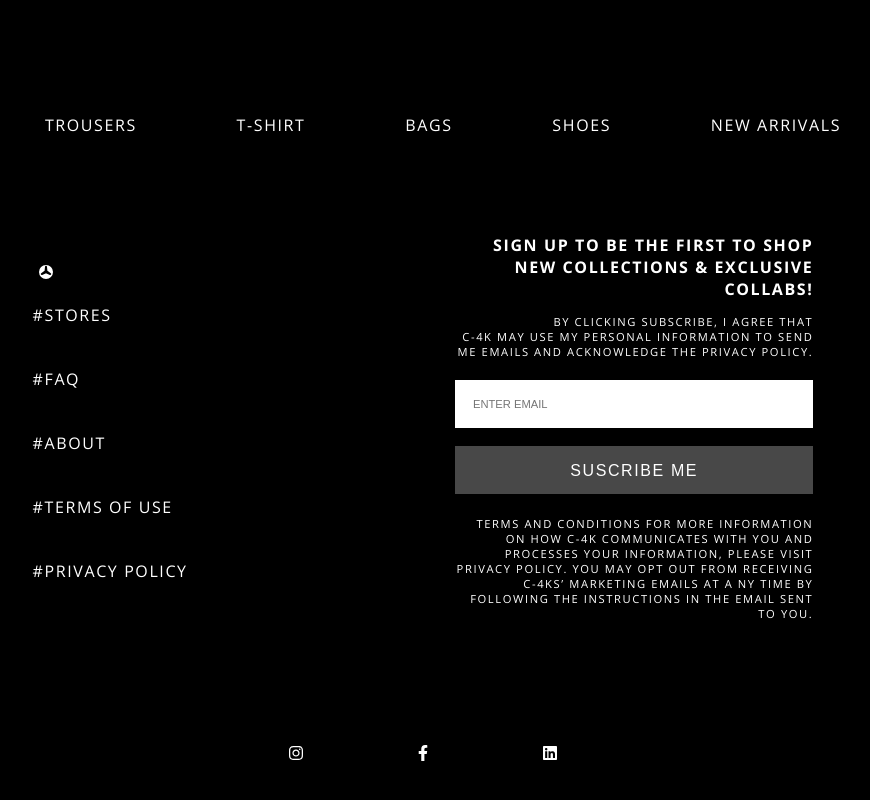
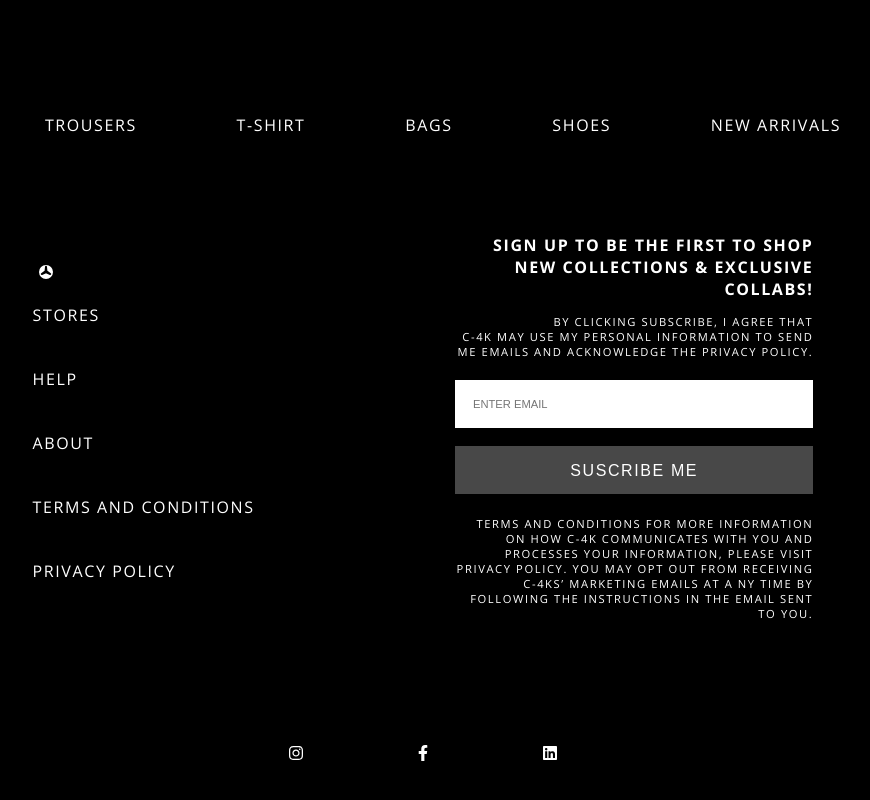
Before and after one commit to rociopiotti/c4k, a React (Create React App) app: page / in a window 1280 px wide. Shown: the part 1302-2102 px from the top of the page, without its empty margins (217-1087 px from the left). Built offline with nearby package versions, Linux system fonts and the light colour scheme.

Commit message:
Se crea funcion de lista para SocialLinksMenu

```diff
--- a/src/App.js
+++ b/src/App.js
@@ -126,11 +126,11 @@ class App extends React.Component {
       case "about":
         section = <About />;
         break;
+      case "privacyPolicy":
+        section = <PrivacyPolicy />;
+        break;
       case "termsAndCondition":
         section = <TermsAndConditions />;
-        break;
-      case "privacyPloicy":
-        section = <PrivacyPolicy />;
         break;
       default:
         section = null;
@@ -140,6 +140,7 @@ class App extends React.Component {
   }
 
   render() {
+    console.log("CURRENT SECTION", this.state.currentSection);
     return (
       <PageManagerContext.Provider
         value={{
@@ -149,7 +150,6 @@ class App extends React.Component {
           onSectionBtn: this.handleSection.bind(this),
         }}>
         <div className="app">
-
           {/******************************* SETS SLIDE BASED IN CURRENT SLIDE STATE **************************/}
           {this.setSlide(this.state.currentSlide)}
 
--- a/src/components/Footer/FooterMenu/FooterMenu.js
+++ b/src/components/Footer/FooterMenu/FooterMenu.js
@@ -2,12 +2,35 @@ import React from "react";
 import "./FooterMenu.scss";
 import Logo from "../../Logo/Logo";
 import PageManagerContext from "../../../context/pageManager-context";
-
+//JSON
+const footerMenu = [
+  { id: "0", name: "STORES", label: "stores" },
+  { id: "1", name: "HELP", label: "faq" },
+  { id: "2", name: "ABOUT", label: "about" },
+  { id: "3", name: "TERMS AND CONDITIONS", label: "termsAndCondition" },
+  { id: "4", name: "PRIVACY POLICY", label: "privacyPolicy" },
+];
 class FooterMenu extends React.Component {
   static contextType = PageManagerContext;
 
   handleHome() {
     this.context.onSectionBtn("home");
+  }
+  createList() {
+    return footerMenu.map((element, index) => {
+      const { id, name, label } = element;
+
+      return (
+        <li className="listItem" key={id}>
+          <a
+            onClick={() => {
+              this.context.onSectionBtn(label);
+            }}>
+            {name}
+          </a>
+        </li>
+      );
+    });
   }
   render() {
     return (
@@ -20,53 +43,7 @@ class FooterMenu extends React.Component {
             className="logoFooter">
             <Logo />
           </button>
-          <ul className="footerMenu">
-            <li>
-              <a
-                onClick={() => {
-                  this.context.onSectionBtn("stores");
-                }}
-                href="#">
-                #STORES
-              </a>
-            </li>
-            <li>
-              <a
-                onClick={() => {
-                  this.context.onSectionBtn("faq");
-                }}
-                href="#">
-                #FAQ
-              </a>
-            </li>
-            <li>
-              <a
-                onClick={() => {
-                  this.context.onSectionBtn("about");
-                }}
-                href="#">
-                #ABOUT
-              </a>
-            </li>
-            <li>
-              <a
-                onClick={() => {
-                  this.context.onSectionBtn("termsAndCondition");
-                }}
-                href="#">
-                #TERMS OF USE
-              </a>
-            </li>
-            <li>
-              <a
-                onClick={() => {
-                  this.context.onSectionBtn("privacyPloicy");
-                }}
-                href="#">
-                #PRIVACY POLICY
-              </a>
-            </li>
-          </ul>
+          <ul className="footerMenu">{this.createList()}</ul>
         </div>
       </div>
     );
--- a/src/components/Footer/FooterMenu/FooterMenu.scss
+++ b/src/components/Footer/FooterMenu/FooterMenu.scss
@@ -41,6 +41,7 @@
       a {
         color: #fff;
         text-decoration: none;
+        cursor: pointer;
         &:hover {
           color: #c7c7c7;
         }
--- a/src/components/FooterLinks/FooterLinks.js
+++ b/src/components/FooterLinks/FooterLinks.js
@@ -4,52 +4,36 @@ import "./FooterLinks.scss";
 // import CartEmpty from "../CartEmpty/CartEmpty";
 import PageManagerContext from "../../context/pageManager-context";
 
+//JSON
+const footerMenu = [
+  { id: "0", name: "STORES", label: "stores" },
+  { id: "1", name: "HELP", label: "faq" },
+  { id: "2", name: "TERMS AND CONDITIONS", label: "termsAndCondition" },
+  { id: "3", name: "PRIVACY POLICY", label: "privacyPolicy" },
+];
 class FooterLinks extends React.Component {
   static contextType = PageManagerContext;
+  createList() {
+    return footerMenu.map((element, index) => {
+      const { id, name, label } = element;
 
-  clickFooterLinks(ulr) {
-    this.context.onSectionBtn();
+      return (
+        <li className="listItem" key={id}>
+          <a
+            onClick={() => {
+              this.context.onSectionBtn(label);
+            }}>
+            {name}
+          </a>
+        </li>
+      );
+    });
   }
+
   render() {
     return (
       <div className="footerLinksBox">
-        <ul className="footerLinksList">
-          <li>
-            <a
-              onClick={() => {
-                this.context.onSectionBtn("stores");
-              }}>
-              CONTACT |
-            </a>
-          </li>
-
-          <li>
-            <a
-              onClick={() => {
-                this.context.onSectionBtn("faq");
-              }}>
-              HELP |
-            </a>
-          </li>
-
-          <li>
-            <a
-              onClick={() => {
-                this.context.onSectionBtn("termsAndCondition");
-              }}>
-              TERMS & CONDITIONS |
-            </a>
-          </li>
-
-          <li>
-            <a
-              onClick={() => {
-                this.context.onSectionBtn("privacyPloicy");
-              }}>
-              PRIVACY POLICY
-            </a>
-          </li>
-        </ul>
+        <ul className="footerLinksList">{this.createList()}</ul>
       </div>
     );
   }
--- a/src/components/PrivacyPolicy/PrivacyPolicy.js
+++ b/src/components/PrivacyPolicy/PrivacyPolicy.js
@@ -8,10 +8,10 @@ class PrivacyPolicy extends React.Component {
   }
   render() {
     return (
-      <div className="privacyPolicyBox">
+      <div className="termsAndConditionBox">
         <SectionTransition />
 
-        <div className="privacyPolicy">
+        <div className="termsAndCondition">
           <h2>PRIVACY POLICY</h2>
           <h3>LOREM IPMSUM</h3>
 
--- a/src/components/PrivacyPolicy/PrivacyPolicy.scss
+++ b/src/components/PrivacyPolicy/PrivacyPolicy.scss
@@ -1,13 +1,12 @@
-.privacyPolicyBox {
+.termsAndConditionBox {
   width: 100%;
   display: flex;
   flex-direction: row;
   align-items: center;
   justify-content: center;
   color: #ffffff;
-  background-color: #000000;
 
-  .privacyPolicy {
+  .termsAndCondition {
     width: 65%;
     display: flex;
     flex-direction: column;
@@ -15,14 +14,17 @@
     justify-content: center;
     font-family: "Open Sans", sans-serif;
     letter-spacing: 0.1em;
-    h3 { font-weight: 300;
-        font-size: 1.3em;
+    h3 {
+      font-weight: 300;
+      font-size: 1.3em;
     }
-    h4 { font-weight: 300;
-        font-size: 1em;
+    h4 {
+      font-weight: 300;
+      font-size: 1em;
     }
-    p { font-weight: 300;
-        font-size: 0.8em;
+    p {
+      font-weight: 300;
+      font-size: 0.8em;
     }
   }
 }
--- a/src/components/SocialLinksMenu/SocialLinksMenu.js
+++ b/src/components/SocialLinksMenu/SocialLinksMenu.js
@@ -1,26 +1,69 @@
 import React from "react";
 import "./SocialLinksMenu.scss";
 import Icon from "../Icon/Icon";
+//JSON
+const socialMenu = [
+  {
+    id: "0",
+    link: "https://www.instagram.com/?hl=es",
+    icon: "instagram",
+    label: "instagram",
+  },
+  {
+    id: "1",
+    link: "https://www.facebook.com/",
+    icon: "facebook",
+    label: "facebook",
+  },
+  {
+    id: "2",
+    link: "https://es.linkedin.com/",
+    icon: "linkedin",
+    label: "linkedin",
+  },
+];
+const SocialLinksMenu = (props) => {
+  const createList = () => {
+    return socialMenu.map((element, index) => {
+      const { id, link, icon, label } = element;
 
-const SocialLinksMenu = (props) => {
+      return (
+        <li key={id}>
+          <a href={link} target="_blank" rel="noopener noreferrer">
+            <Icon type={icon} />
+          </a>
+        </li>
+      );
+    });
+  };
   return (
     <div className="socialLinkMenuBox">
       <ul className="socialLinkMenuList">
-        <li>
-          <a href="https://www.instagram.com/?hl=es" target="_blank" rel="noopener noreferrer">
+        {createList()}
+        {/* <li>
+          <a
+            href="https://www.instagram.com/?hl=es"
+            target="_blank"
+            rel="noopener noreferrer">
             <Icon type="instagram" />
           </a>
         </li>
         <li>
-          <a href="https://www.facebook.com/" target="_blank" rel="noopener noreferrer">
+          <a
+            href="https://www.facebook.com/"
+            target="_blank"
+            rel="noopener noreferrer">
             <Icon type="facebook" />
           </a>
         </li>
         <li>
-          <a href="https://es.linkedin.com/" target="_blank" rel="noopener noreferrer">
+          <a
+            href="https://es.linkedin.com/"
+            target="_blank"
+            rel="noopener noreferrer">
             <Icon type="linkedin" />
           </a>
-        </li>
+        </li> */}
       </ul>
     </div>
   );
```
